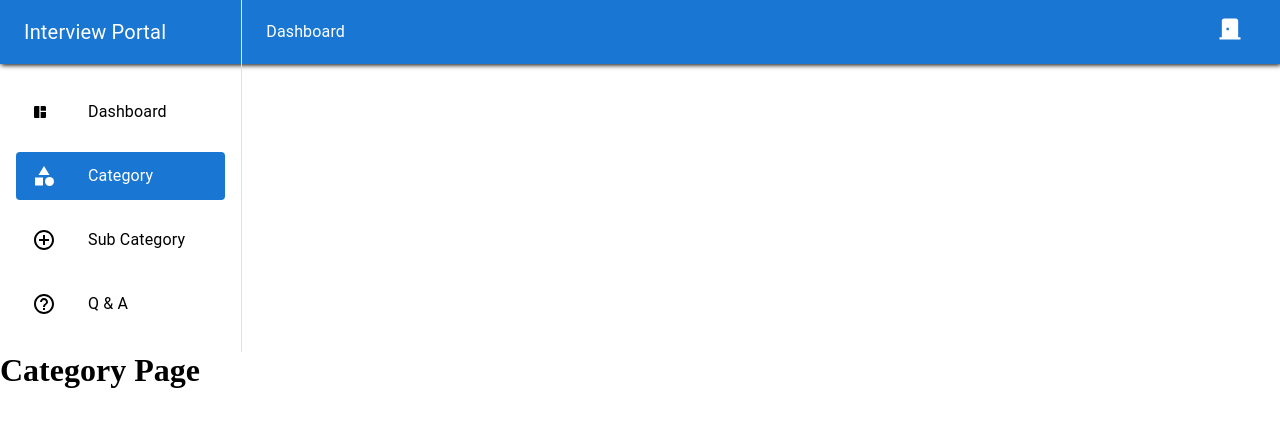
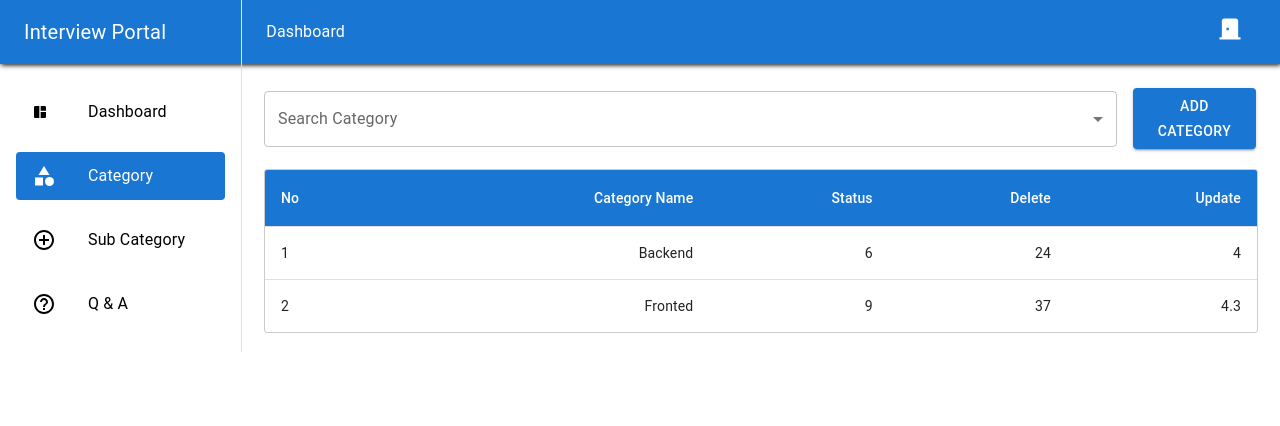
Before and after one commit to jaydeep4884/interview-portal, a React (Create React App) app: page /category in a window 1280 px wide. Shown: the top 426 px of the page. Built offline with nearby package versions, Linux system fonts and the light colour scheme.

Commit message:
Dashboard page complete and category in process

```diff
--- a/src/pages/Category.jsx
+++ b/src/pages/Category.jsx
@@ -1,13 +1,131 @@
 import React from "react";
 import Navbar from "../components/Navbar";
-import { Box } from "@mui/material";
+import {
+  Box,
+  Button,
+  Container,
+  MenuItem,
+  Table,
+  TableBody,
+  TableCell,
+  TableContainer,
+  TableHead,
+  TableRow,
+  TextField,
+} from "@mui/material";
 
+const currencies = [
+  {
+    value: "Backend",
+    label: "Backend",
+  },
+  {
+    value: "Front-End",
+    label: "Front-End",
+  },
+  {
+    value: "Devops",
+    label: "Devops",
+  },
+];
+
+function createData(name, calories, fat, carbs, protein) {
+  return { name, calories, fat, carbs, protein };
+}
+
+const rows = [
+  createData("1", "Backend", 6.0, 24, 4.0),
+  createData("2", "Fronted", 9.0, 37, 4.3),
+];
 function Category() {
   return (
     <>
-      <Box>
+      <Box sx={{ position: "relative" }}>
         <Navbar />
-        <h1>Category Page</h1>
+        <Box
+          sx={{
+            position: "absolute",
+            left: "15rem",
+            top: "5.5rem",
+            width: "calc(100% - 15rem)",
+          }}
+        >
+          <Container maxWidth="lg">
+            <Box
+              sx={{
+                display: "flex",
+                width: "100%",
+                alignItems: "center",
+                columnGap: "16px",
+                marginBottom: "20px",
+              }}
+            >
+              <TextField
+                fullWidth
+                id="fullWidth"
+                component="form"
+                select
+                label="Search Category"
+              >
+                {currencies.map((option) => (
+                  <MenuItem key={option.value} value={option.value}>
+                    {option.label}
+                  </MenuItem>
+                ))}
+              </TextField>
+
+              <Button variant="contained">Add Category</Button>
+            </Box>
+
+            <TableContainer
+              sx={{
+                border: "1px solid rgb(204, 204, 204)",
+                borderRadius: "3px",
+                overflow: "hidden",
+              }}
+            >
+              <Table aria-label="simple table">
+                <TableHead
+                  sx={{
+                    backgroundColor: "rgb(25, 118, 210)",
+                  }}
+                >
+                  <TableRow>
+                    <TableCell sx={{ color: "white" }}>No</TableCell>
+                    <TableCell sx={{ color: "white" }} align="right">
+                      Category Name
+                    </TableCell>
+                    <TableCell sx={{ color: "white" }} align="right">
+                      Status
+                    </TableCell>
+                    <TableCell sx={{ color: "white" }} align="right">
+                      Delete
+                    </TableCell>
+                    <TableCell sx={{ color: "white" }} align="right">
+                      Update
+                    </TableCell>
+                  </TableRow>
+                </TableHead>
+                <TableBody>
+                  {rows.map((row) => (
+                    <TableRow
+                      key={row.name}
+                      sx={{ "&:last-child td, &:last-child th": { border: 0 } }}
+                    >
+                      <TableCell component="th" scope="row">
+                        {row.name}
+                      </TableCell>
+                      <TableCell align="right">{row.calories}</TableCell>
+                      <TableCell align="right">{row.fat}</TableCell>
+                      <TableCell align="right">{row.carbs}</TableCell>
+                      <TableCell align="right">{row.protein}</TableCell>
+                    </TableRow>
+                  ))}
+                </TableBody>
+              </Table>
+            </TableContainer>
+          </Container>
+        </Box>
       </Box>
     </>
   );
```
